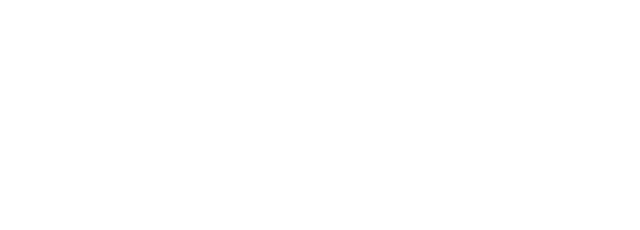
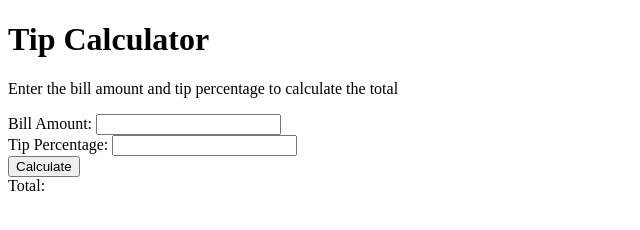
Before and after one commit to AbhishekBose89/Tip-Calculator, a plain HTML site: page index.html in a window 1280 px wide. Shown: the whole page, without its empty margins (0-640 px from the left). Drawn offline with Linux system fonts and the light colour scheme.

Commit message:
basic structure completed

```diff
--- a/index.html
+++ b/index.html
@@ -1,13 +1,27 @@
 <!DOCTYPE html>
 <html lang="en">
 	<head>
-    <meta charset="UTF-8">
-    <meta http-equiv="X-UA-Compatible" content="IE=edge">
-    <meta name="viewport" content="width=device-width, initial-scale=1.0">
-    <link rel="stylesheet" href="./style.css">
+		<meta charset="UTF-8" />
+		<meta http-equiv="X-UA-Compatible" content="IE=edge" />
+		<meta name="viewport" content="width=device-width, initial-scale=1.0" />
+		<link rel="stylesheet" href="./style.css" />
 		<title>Tip Calculator</title>
 	</head>
 	<body>
+		<div class="container">
+			<h1>Tip Calculator</h1>
+			<p>Enter the bill amount and tip percentage to calculate the total</p>
+			<label for="" bill>Bill Amount:</label>
+			<input type="number" id="bill" />
+			<br />
+			<label for="" tip>Tip Percentage:</label>
+			<input type="number" id="tip" />
+			<br />
+			<button id="calculate">Calculate</button>
+			<br />
+			<label for="total">Total:</label>
+			<span id="total"></span>
+		</div>
 		<script src="./script.js"></script>
 	</body>
 </html>
```
Lines whose indentation alone changed are shown as unchanged.
